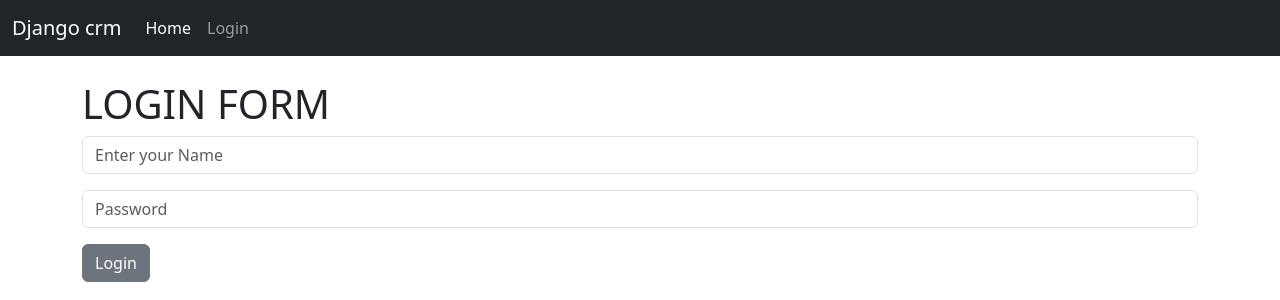
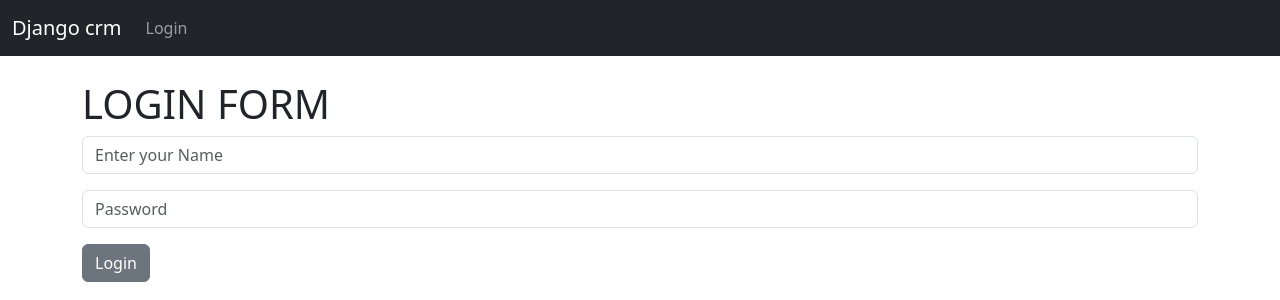
Before and after one commit to brian-benedict/dcrm, a Django app: page / in a window 1280 px wide. Shown: the top 300 px of the page. Run offline with Django 4.2, Linux system fonts and the light colour scheme.

Commit message:
fourth commit

```diff
--- a/website/templates/students/navbar.html
+++ b/website/templates/students/navbar.html
@@ -6,9 +6,6 @@
       </button>
       <div class="collapse navbar-collapse" id="navbarSupportedContent">
         <ul class="navbar-nav me-auto mb-2 mb-lg-0">
-          <li class="nav-item">
-            <a class="nav-link active" aria-current="page" href="{% url 'home' %}">Home</a>
-          </li>
             {% if user.is_authenticated %}
                 <li class="nav-item">
                     <a class="nav-link" href="{% url 'logout' %}">Logout</a>
```
